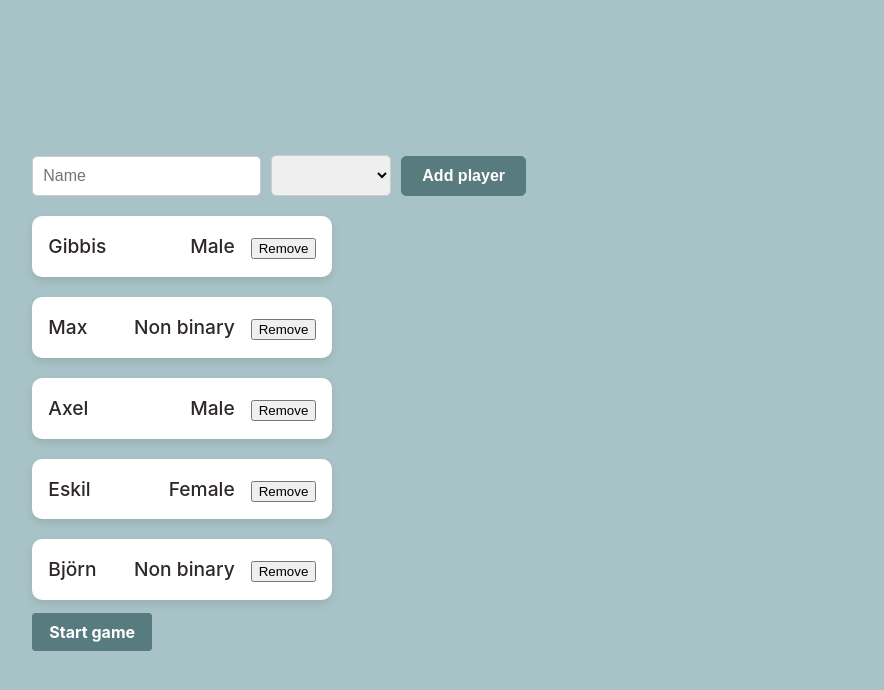
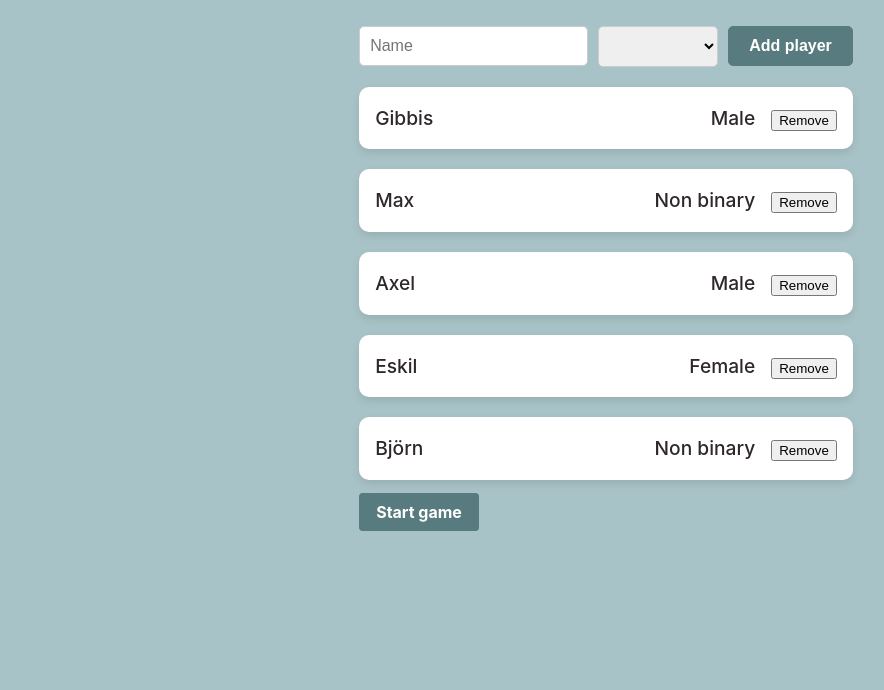
Before and after one commit to Foxmaner/drinkForJLCream, a Vue app in the folder drinkForJLCream/: page / in a window 1280 px wide. Shown: the top 690 px of the page, without its empty margins (34-918 px from the left). Built offline with nearby package versions, Linux system fonts and the light colour scheme.

Commit message:
final style for main menu

```diff
--- a/drinkForJLCream/src/App.vue
+++ b/drinkForJLCream/src/App.vue
@@ -14,9 +14,11 @@ import HelloWorld from './components/HelloWorld.vue'
 </template>
 
 <style scoped>
-header {
-  line-height: 1.5;
-  max-height: 100vh;
+
+.wrapper {
+  display: flex;
+  justify-content: center;
+  align-items: center;
 }
 
 .logo {
@@ -50,21 +52,11 @@ nav a:first-of-type {
 }
 
 @media (min-width: 1024px) {
-  header {
-    display: flex;
-    place-items: center;
-    padding-right: calc(var(--section-gap) / 2);
-  }
 
   .logo {
     margin: 0 2rem 0 0;
   }
 
-  header .wrapper {
-    display: flex;
-    place-items: flex-start;
-    flex-wrap: wrap;
-  }
 
   nav {
     text-align: left;
--- a/drinkForJLCream/src/assets/main.css
+++ b/drinkForJLCream/src/assets/main.css
@@ -11,10 +11,11 @@ body {
   background-color: var(--color-primary);
 }
 
-#app {
-  max-width: 1280px;
-  margin: 0 auto;
-  padding: 2rem;
+header  {
+  padding-top: 2%;
+  display: flex;
+  justify-content: center;
+  align-items: center;
   font-weight: normal;
 }
 
@@ -29,15 +30,3 @@ a,
 /*@media (hover: hover) {
 }
 */
-@media (min-width: 1024px) {
-  body {
-    display: flex;
-    place-items: center;
-  }
-
-  #app {
-    display: grid;
-    grid-template-columns: 1fr 1fr;
-    padding: 0 2rem;
-  }
-}
--- a/drinkForJLCream/src/components/player.vue
+++ b/drinkForJLCream/src/components/player.vue
@@ -23,7 +23,7 @@
 <style scoped>
 .player-card {
     margin-top: 1rem;
-    width: 250px;
+    width: 100%;
     background-color: #FFFFFF;
     border-radius: 10px;
     box-shadow: 0px 4px 8px rgba(0, 0, 0, 0.1);
```
